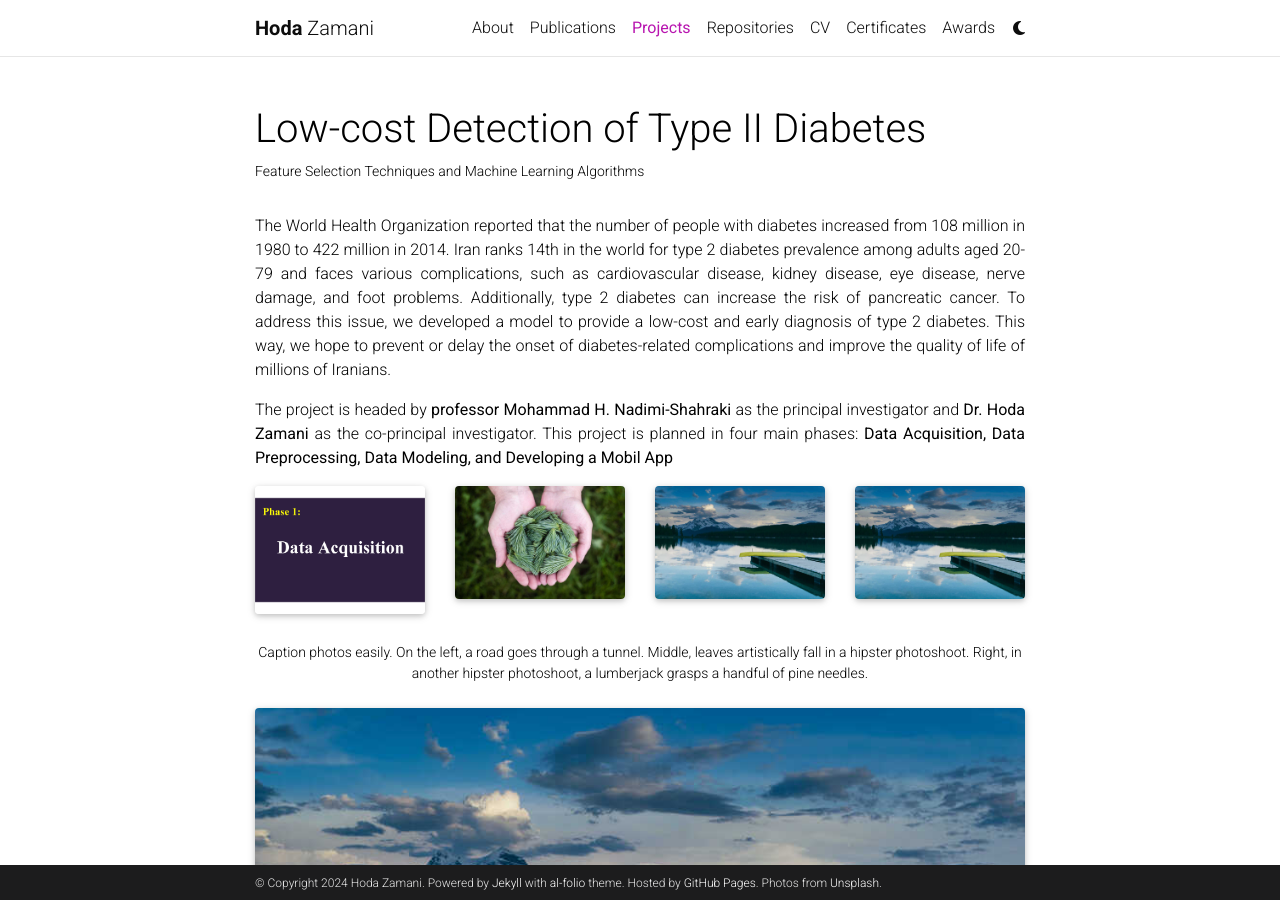
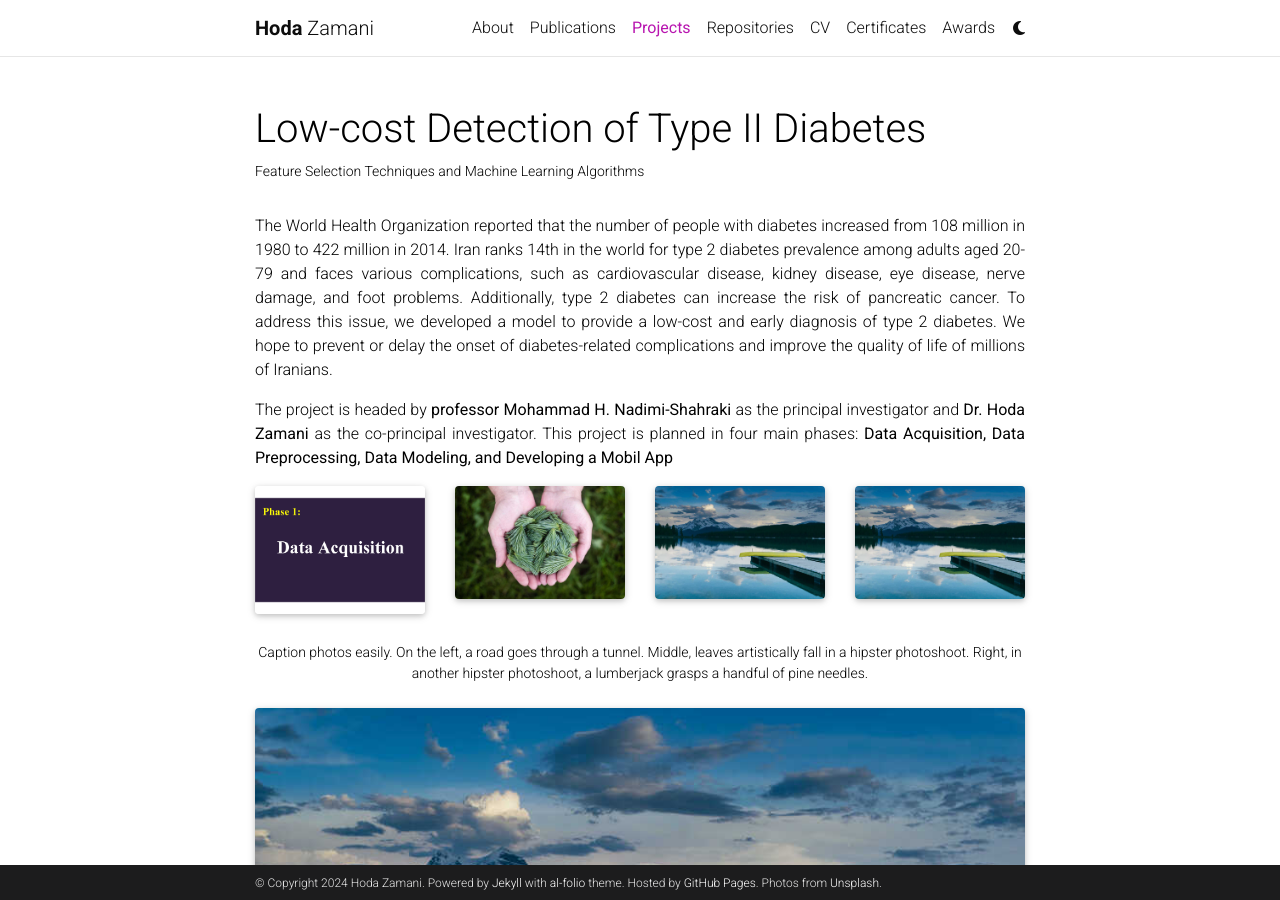
Before and after one commit to HodaZamani/HodaZamani.github.io, a Jekyll site: the page built from _projects/1_project.md, in a window 1280 px wide and 900 px high. Built offline with Jekyll 4.4.1, drawn with Linux system fonts in a browser that asks for light colours; full-size pictures stand in for the smaller copies a plugin makes; comment, search, counter and statistics services are not loaded; a style sheet for code colours, icons or effects is not loaded.

Commit message:
Update 1_project.md

```diff
--- a/_projects/1_project.md
+++ b/_projects/1_project.md
@@ -7,7 +7,7 @@
 category: work
 related_publications: HodaImputationMethod
 ---
-<p align="justify">The World Health Organization reported that the number of people with diabetes increased from 108 million in 1980 to 422 million in 2014. Iran ranks 14th in the world for type 2 diabetes prevalence among adults aged 20-79 and faces various complications, such as cardiovascular disease, kidney disease, eye disease, nerve damage, and foot problems. Additionally, type 2 diabetes can increase the risk of pancreatic cancer. To address this issue, we developed a model to provide a low-cost and early diagnosis of type 2 diabetes. This way, we hope to prevent or delay the onset of diabetes-related complications and improve the quality of life of millions of Iranians.</p>
+<p align="justify">The World Health Organization reported that the number of people with diabetes increased from 108 million in 1980 to 422 million in 2014. Iran ranks 14th in the world for type 2 diabetes prevalence among adults aged 20-79 and faces various complications, such as cardiovascular disease, kidney disease, eye disease, nerve damage, and foot problems. Additionally, type 2 diabetes can increase the risk of pancreatic cancer. To address this issue, we developed a model to provide a low-cost and early diagnosis of type 2 diabetes. We hope to prevent or delay the onset of diabetes-related complications and improve the quality of life of millions of Iranians.</p>
 
 <p align="justify">The project is headed by <b>professor Mohammad H. Nadimi-Shahraki</b> as the principal investigator and <b>Dr. Hoda Zamani</b> as the co-principal investigator.
 This project is planned in four main phases: <b>Data Acquisition, Data Preprocessing, Data Modeling, and Developing a Mobil App</b>
```
